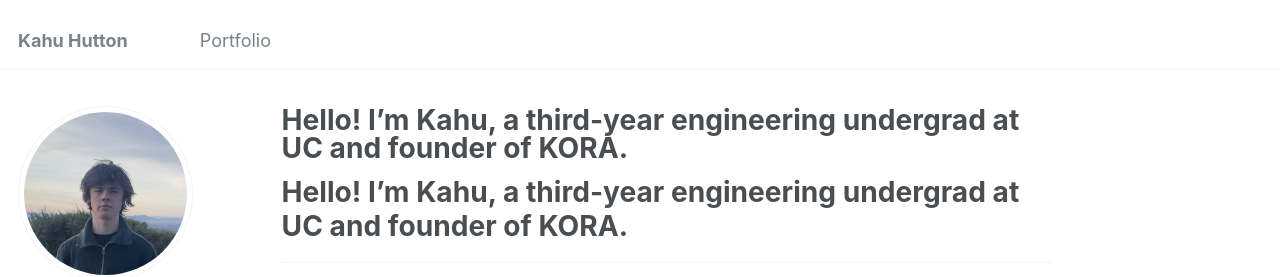
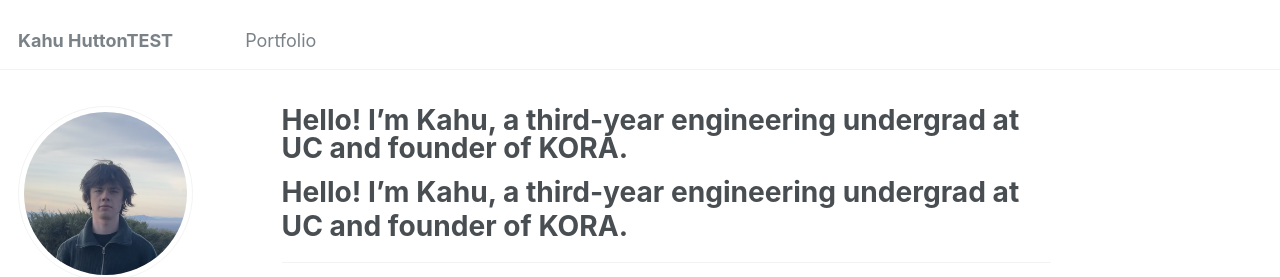
Before and after one commit to CARWHO/CARWHO.github.io, a Jekyll site: the page built from _pages/about.md, in a window 1280 px wide. Shown: the top 277 px of the page. Built offline with Jekyll 4.4.1, drawn with Linux system fonts in a browser that asks for light colours; our own code applies the rules of GitHub Pages for plain Markdown files.

Commit message:
Force rebuild for GitHub Pages

```diff
--- a/_config.yml
+++ b/_config.yml
@@ -8,7 +8,7 @@
 
 # Basic Site Settings
 locale                   : "en-US"
-title                    : "Kahu Hutton"
+title                    : "Kahu HuttonTEST"
 title_separator          : "-"
 name                     : &name "Your Name"
 description              : &description "personal description"
```
